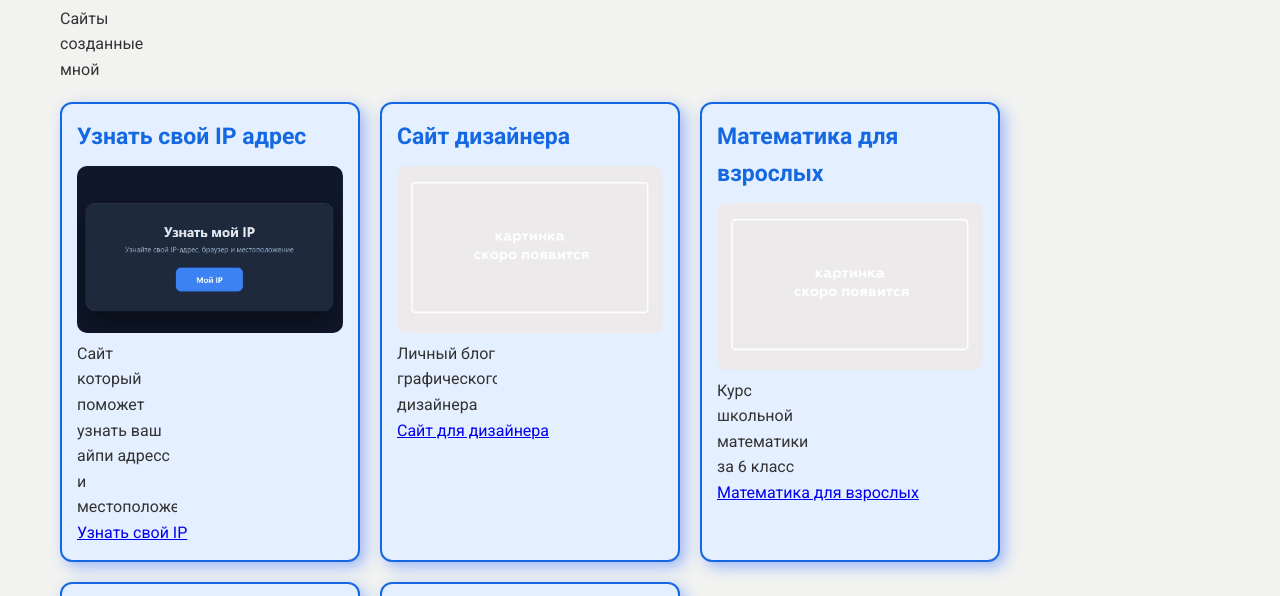
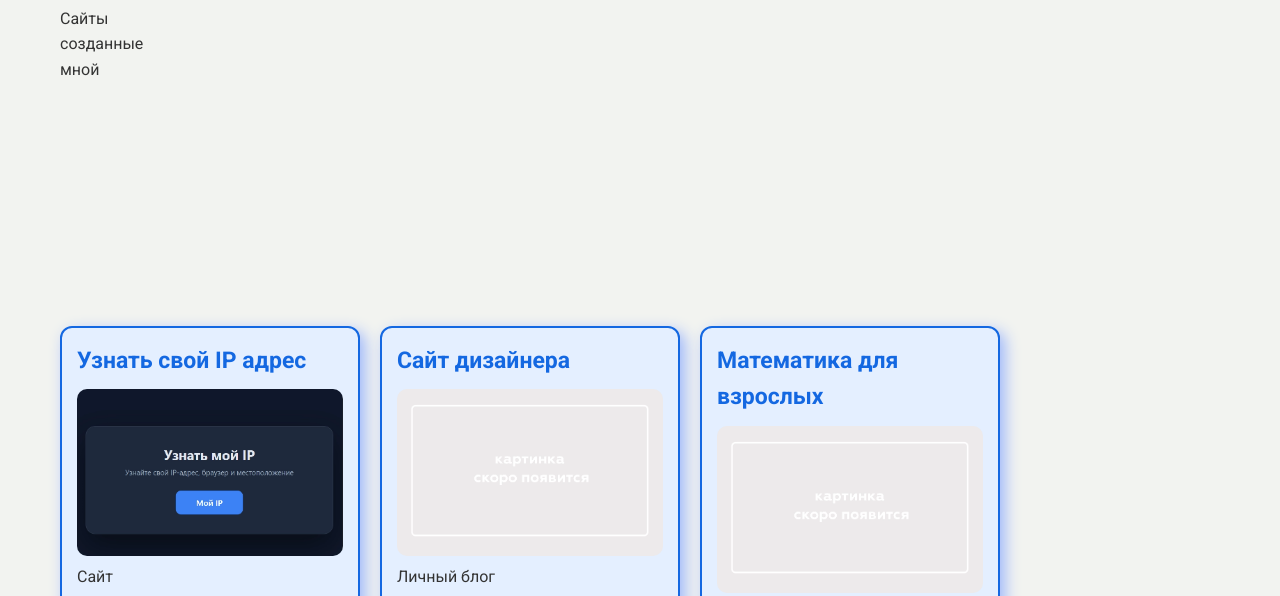
Before and after one commit to realityya-png/web_pages, a plain HTML site: page index.html in a window 1280 px wide. Shown: the part 154-750 px from the top of the page. Drawn offline with Linux system fonts and the light colour scheme; a script that the page names is missing.

Commit message:
Update style.css

```diff
--- a/style.css
+++ b/style.css
@@ -91,7 +91,8 @@ img{
 }
 p{
 width: 100px;
-overflow: hidden;
+height: 300px;
+overflow: wrap;
 }
 /* Подвал */
 .footer {
```
